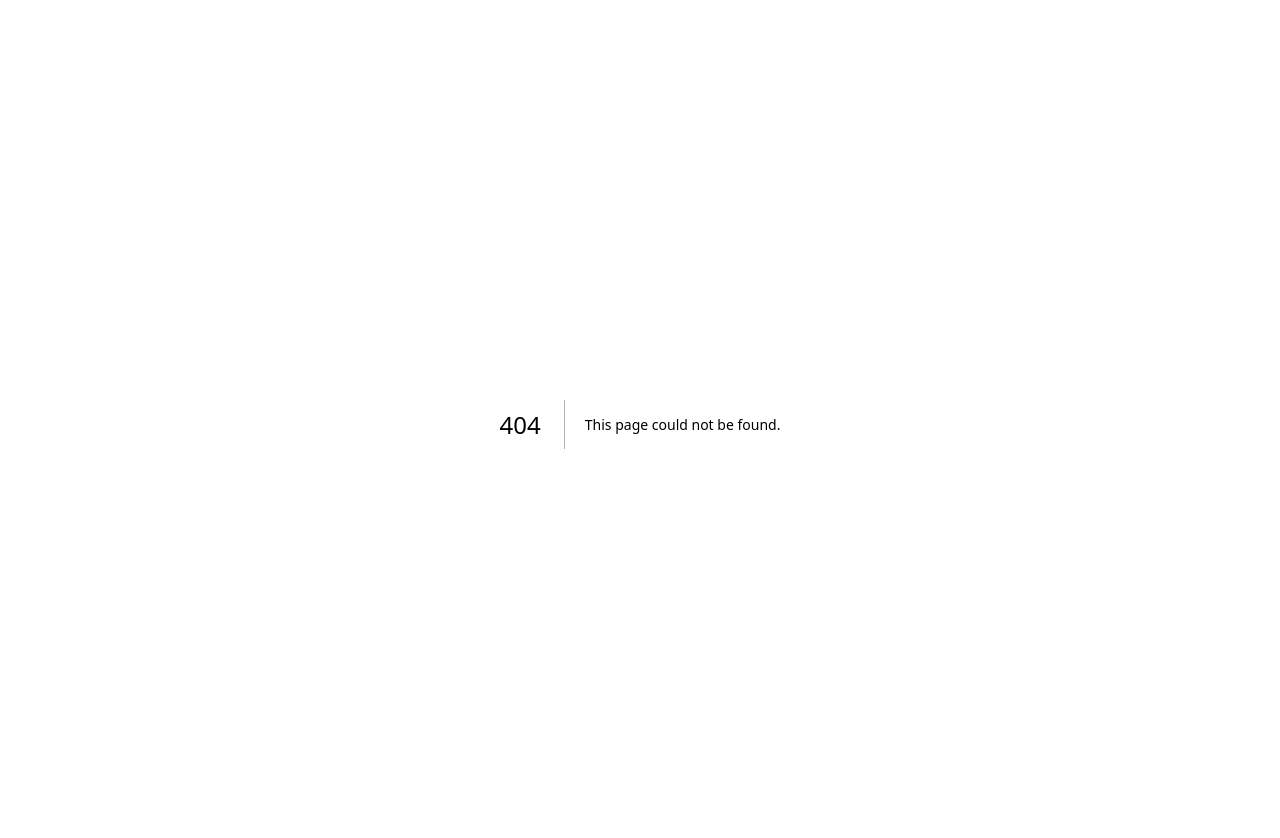
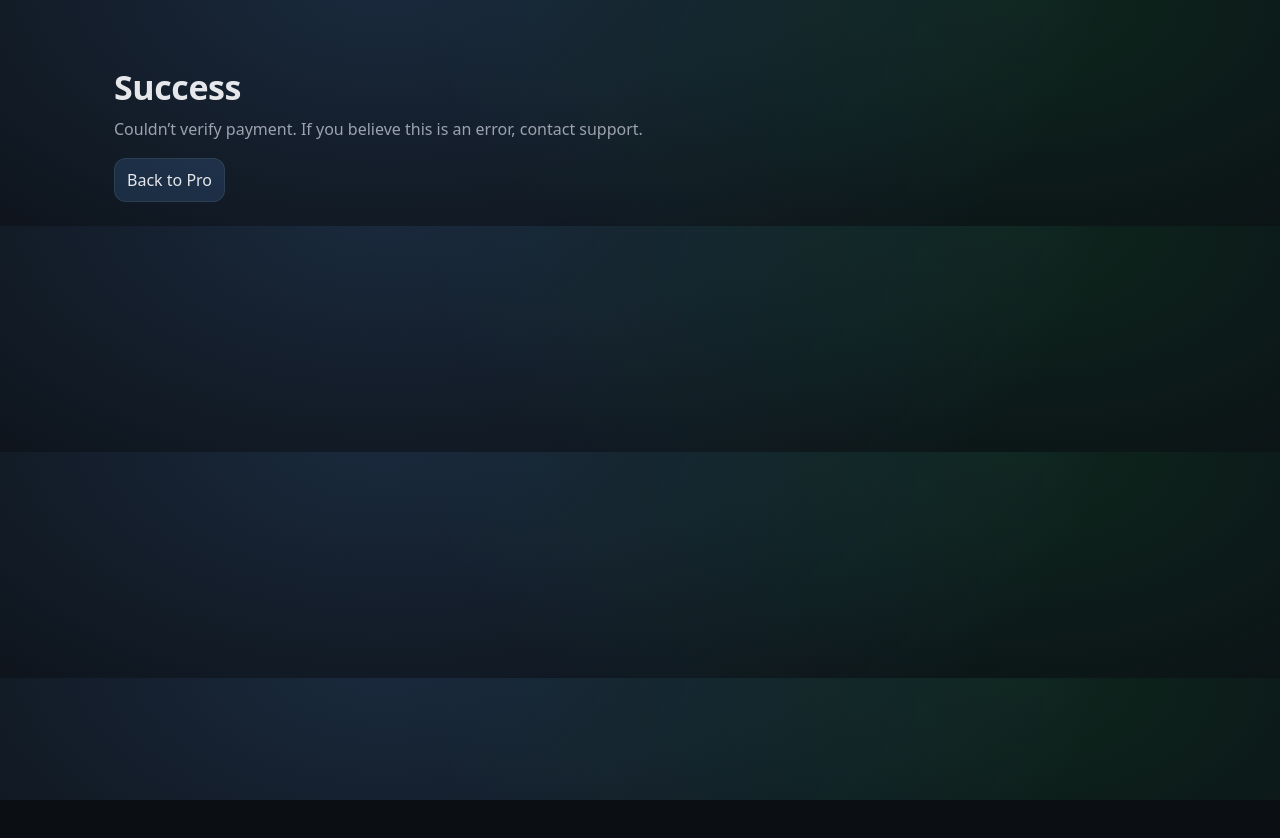
Before and after one commit to giusor/real-ecommerce-profit, a Next.js app: page /success in a window 1280 px wide. Before the commit this address had no page. Shown: the top 838 px of the page. After the commit the page ends 800 px from the top, so only its background shows below. Built offline with nearby package versions, Linux system fonts and the light colour scheme.

Commit message:
Create page.js

```diff
--- /dev/null
+++ b/app/success/page.js
@@ -0,0 +1,49 @@
+"use client";
+
+import { useEffect, useState } from "react";
+
+export default function SuccessPage() {
+  const [status, setStatus] = useState("verifying");
+
+  useEffect(() => {
+    const params = new URLSearchParams(window.location.search);
+    const sessionId = params.get("session_id");
+
+    async function run() {
+      try {
+        const res = await fetch(`/api/verify-session?session_id=${encodeURIComponent(sessionId || "")}`);
+        const data = await res.json();
+        if (data?.paid) {
+          window.localStorage.setItem("pro_unlocked", "true");
+          setStatus("ok");
+        } else {
+          setStatus("no");
+        }
+      } catch {
+        setStatus("no");
+      }
+    }
+
+    if (sessionId) run();
+    else setStatus("no");
+  }, []);
+
+  return (
+    <div style={{ paddingTop: 20 }}>
+      <h1 className="h1">Success</h1>
+      {status === "verifying" && <p className="sub">Verifying your payment…</p>}
+      {status === "ok" && (
+        <>
+          <p className="sub">Pro unlocked on this device ✅</p>
+          <a className="btn btnPrimary" href="/">Go to calculator</a>
+        </>
+      )}
+      {status === "no" && (
+        <>
+          <p className="sub">Couldn’t verify payment. If you believe this is an error, contact support.</p>
+          <a className="btn" href="/pro">Back to Pro</a>
+        </>
+      )}
+    </div>
+  );
+}
```
